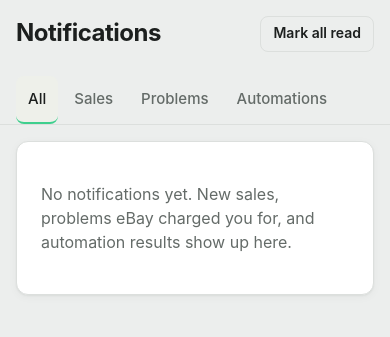
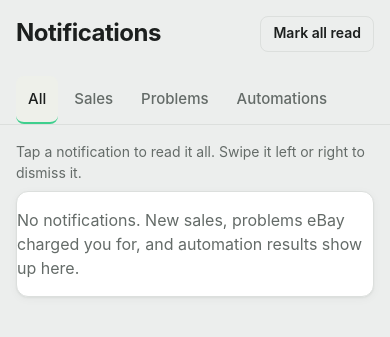
Before and after one commit to JosephsStuff/Flip-For-Free, a Flask app: page /notifications in a window 390 px wide. Shown: the part 108-445 px from the top of the page. Run offline with Flask 3, Linux system fonts and the light colour scheme; the visitor is signed in with stand-in values (Sample User, id 1); data comes from the database, SQL or seed files in the repository; data that the repository does not hold is empty.

Commit message:
Notifications: one line on phones, swipe or x to dismiss (1.8.0-beta.6)
Co-Authored-By: Claude Opus 5.5 <noreply@anthropic.com>
Claude-Session: https://claude.ai/code/session_01FmucpspfhCzpdMiVesNxRs

```diff
--- a/db.py
+++ b/db.py
@@ -446,6 +446,7 @@ MIGRATIONS = {
               ("ship_country", "TEXT"), ("ship_outcode", "TEXT"), ("ship_city", "TEXT"),
               ("manual_fees", "REAL"), ("shipped_at", "TEXT"), ("handling_cost", "REAL")],
     "mileage": [("dispatch_date", "TEXT"), ("drop_off_id", "INTEGER")],
+    "notifications": [("dismissed", "INTEGER DEFAULT 0")],
     "bulk_buys": [("source", "TEXT"), ("location", "TEXT"), ("split_method", "TEXT DEFAULT 'even'")],
     "items": [("restock_url", "TEXT"), ("packaging_cost", "REAL"), ("handling_cost", "REAL"), ("written_off_at", "TEXT"), ("write_off_reason", "TEXT"), ("relist_exclude", "INTEGER DEFAULT 0"),
               ("relist_floor", "REAL"), ("vinted_listed_at", "TEXT"), ("vinted_url", "TEXT")],
--- a/features.py
+++ b/features.py
@@ -1111,10 +1111,11 @@ def register(app):  # noqa: C901  (one place to see every route)
         kind = request.args.get("kind", "")
         conn = connect()
         try:
-            q = "SELECT * FROM notifications" + (" WHERE kind=?" if kind else "") + " ORDER BY at DESC, id DESC LIMIT 300"
+            q = ("SELECT * FROM notifications WHERE COALESCE(dismissed, 0)=0" + (" AND kind=?" if kind else "")
+                 + " ORDER BY at DESC, id DESC LIMIT 300")
             rows = [dict(r) for r in conn.execute(q, (kind,) if kind else ())]
             counts = {r["kind"]: r["n"] for r in conn.execute(
-                "SELECT kind, COUNT(*) n FROM notifications WHERE read=0 GROUP BY kind")}
+                "SELECT kind, COUNT(*) n FROM notifications WHERE read=0 AND COALESCE(dismissed, 0)=0 GROUP BY kind")}
         finally:
             conn.close()
         return render_template("notifications.html", rows=rows, kind=kind, counts=counts)
@@ -1135,6 +1136,22 @@ def register(app):  # noqa: C901  (one place to see every route)
             conn.close()
         return redirect(request.form.get("back") or url_for("notifications"))
 
+    @app.route("/notifications/<int:nid>/dismiss", methods=["POST"])
+    @login_required
+    def notification_dismiss(nid):
+        """Swipe away (or ×): hidden for good and counted as read. The key stays, so it never comes back."""
+        conn = connect()
+        try:
+            with write_lock():
+                conn.execute("UPDATE notifications SET dismissed=1, read=1 WHERE id=?", (nid,))
+                conn.commit()
+            unread = conn.execute("SELECT COUNT(*) FROM notifications WHERE read=0").fetchone()[0]
+        finally:
+            conn.close()
+        if request.headers.get("X-Requested-With") == "fetch":
+            return jsonify({"ok": True, "unread": unread})
+        return redirect(request.form.get("back") or url_for("notifications"))
+
     @app.route("/notifications/latest")
     @login_required
     def notifications_latest():
--- a/static/style.css
+++ b/static/style.css
@@ -343,6 +343,25 @@ fieldset.choices legend { padding: 0; margin-bottom: var(--s-1); }
 .notif .ico { width: 32px; height: 32px; border-radius: var(--r-sm); color: var(--muted); display: grid; place-items: center; background: var(--chip); flex-shrink: 0; }
 .notif .txt { flex: 1; min-width: 0; }
 .notif .txt b { display: block; }
+.notif .acts { display: flex; align-items: center; gap: var(--s-1); }
+.notif { transition: transform .22s ease, opacity .22s ease; background-clip: padding-box; touch-action: pan-y; }
+.notif.gone { opacity: 0; }
+.swipe-hint { display: none; }
+/* phones: one line per notification (tap to open it); swipe or × to dismiss */
+@media (max-width: 640px) {
+  .swipe-hint { display: block; margin: 0 0 var(--s-2); }
+  .notif-list { padding: 0; overflow: hidden; }
+  .notif { align-items: center; gap: var(--s-2); padding: var(--s-2) var(--s-3); }
+  .notif .ico { width: 28px; height: 28px; }
+  .notif .txt b { white-space: nowrap; overflow: hidden; text-overflow: ellipsis; font-weight: 600; }
+  .notif .txt .body { display: none; }
+  .notif.open { align-items: flex-start; }
+  .notif.open .txt b { white-space: normal; }
+  .notif.open .txt .body { display: block; margin-top: 2px; }
+  .notif .when { font-size: var(--t-label); }
+  .notif .acts form:not(.dismiss) { display: none; }
+}
+@media (prefers-reduced-motion: reduce) { .notif { transition: none; } }
 .subnav { display: flex; gap: var(--s-2); flex-wrap: wrap; margin-bottom: var(--s-4); }
 @media (max-width: 900px) { .kpis.five { grid-template-columns: repeat(2, minmax(0, 1fr)); } .kpis.three { grid-template-columns: minmax(0, 1fr); } }
 @media (max-width: 560px) { .kpis.five { grid-template-columns: minmax(0, 1fr); } }
--- a/templates/notifications.html
+++ b/templates/notifications.html
@@ -13,15 +13,52 @@
   <a href="{{ url_for('notifications', kind=k) }}" class="{{ 'on' if kind == k }}">{{ l }}{% if k and counts.get(k) %}<span class="count">{{ counts[k] }} new</span>{% endif %}</a>
   {% endfor %}
 </nav>
-<section class="card">
+<p class="hint swipe-hint">Tap a notification to read it all. Swipe it left or right to dismiss it.</p>
+<section class="card notif-list">
   {% for n in rows %}
-    <div class="notif {{ 'unread' if not n.read }}">
+    <div class="notif {{ 'unread' if not n.read }}" data-id="{{ n.id }}">
       <span class="ico">{{ icon({'sale': 'sale', 'issue': 'alert', 'automation': 'repeat'}.get(n.kind, 'info')) }}</span>
       <div class="txt"><b>{% if n.link %}<a href="{{ n.link }}">{{ n.title }}</a>{% else %}{{ n.title }}{% endif %}</b>
-        <span class="muted small">{{ n.body }}</span></div>
-      <span class="muted small nowrap">{{ n.at|ago }}</span>
-      {% if not n.read %}<form method="post" action="{{ url_for('notifications_read') }}" class="inline"><input type="hidden" name="id" value="{{ n.id }}"><input type="hidden" name="back" value="{{ request.full_path }}"><button class="linkbtn" title="Mark read" aria-label="Mark read">{{ icon('check') }}</button></form>{% endif %}
+        <span class="muted small body">{{ n.body }}</span></div>
+      <span class="muted small nowrap when">{{ n.at|ago }}</span>
+      <span class="acts">
+        {% if not n.read %}<form method="post" action="{{ url_for('notifications_read') }}" class="inline"><input type="hidden" name="id" value="{{ n.id }}"><input type="hidden" name="back" value="{{ request.full_path }}"><button class="linkbtn" title="Mark read" aria-label="Mark read">{{ icon('check') }}</button></form>{% endif %}
+        <form method="post" action="{{ url_for('notification_dismiss', nid=n.id) }}" class="inline dismiss"><input type="hidden" name="back" value="{{ request.full_path }}"><button class="linkbtn" title="Dismiss" aria-label="Dismiss: {{ n.title }}">{{ icon('x') }}</button></form>
+      </span>
     </div>
-  {% else %}<p class="muted">No notifications yet. New sales, problems eBay charged you for, and automation results show up here.</p>{% endfor %}
+  {% else %}<p class="muted">No notifications. New sales, problems eBay charged you for, and automation results show up here.</p>{% endfor %}
 </section>
 {% endblock %}
+{% block scripts %}<script>
+(function () {
+  // Dismiss with ×, or by swiping a row sideways on a touch screen. Tapping a row opens the full text on phones.
+  function dismiss(row) {
+    var f = row.querySelector('form.dismiss');
+    row.classList.add('gone');
+    fetch(f.action, {method: 'POST', headers: {'X-Requested-With': 'fetch'}, body: new FormData(f)})
+      .then(function (r) { return r.json(); })
+      .then(function (d) { var b = document.querySelector('.badge'); if (b) { if (d.unread) b.textContent = d.unread; else b.remove(); } })
+      .catch(function () { f.submit(); });
+    setTimeout(function () { row.remove(); }, 260);
+  }
+  document.querySelectorAll('.notif-list .notif').forEach(function (row) {
+    row.querySelector('form.dismiss').addEventListener('submit', function (e) { e.preventDefault(); dismiss(row); });
+    row.addEventListener('click', function (e) { if (!e.target.closest('a, button, form')) row.classList.toggle('open'); });
+    var x0 = null, y0 = 0, dx = 0, sideways = false;
+    row.addEventListener('touchstart', function (e) { x0 = e.touches[0].clientX; y0 = e.touches[0].clientY; dx = 0; sideways = false; row.style.transition = 'none'; }, {passive: true});
+    row.addEventListener('touchmove', function (e) {
+      if (x0 === null) return;
+      dx = e.touches[0].clientX - x0;
+      var dy = e.touches[0].clientY - y0;
+      if (!sideways && Math.abs(dx) > 10 && Math.abs(dx) > Math.abs(dy) * 1.5) sideways = true;
+      if (sideways) { row.style.transform = 'translateX(' + dx + 'px)'; row.style.opacity = String(1 - Math.min(Math.abs(dx) / row.offsetWidth, 1) * 0.8); }
+    }, {passive: true});
+    row.addEventListener('touchend', function () {
+      row.style.transition = '';
+      if (sideways && Math.abs(dx) > row.offsetWidth * 0.35) { row.style.transform = 'translateX(' + (dx > 0 ? '' : '-') + '110%)'; dismiss(row); }
+      else { row.style.transform = ''; row.style.opacity = ''; }
+      x0 = null;
+    });
+  });
+})();
+</script>{% endblock %}
```
Also changed, not shown: tests/test_api_and_pages.py (+10 -0 lines), CHANGELOG.md, 1 other file.
